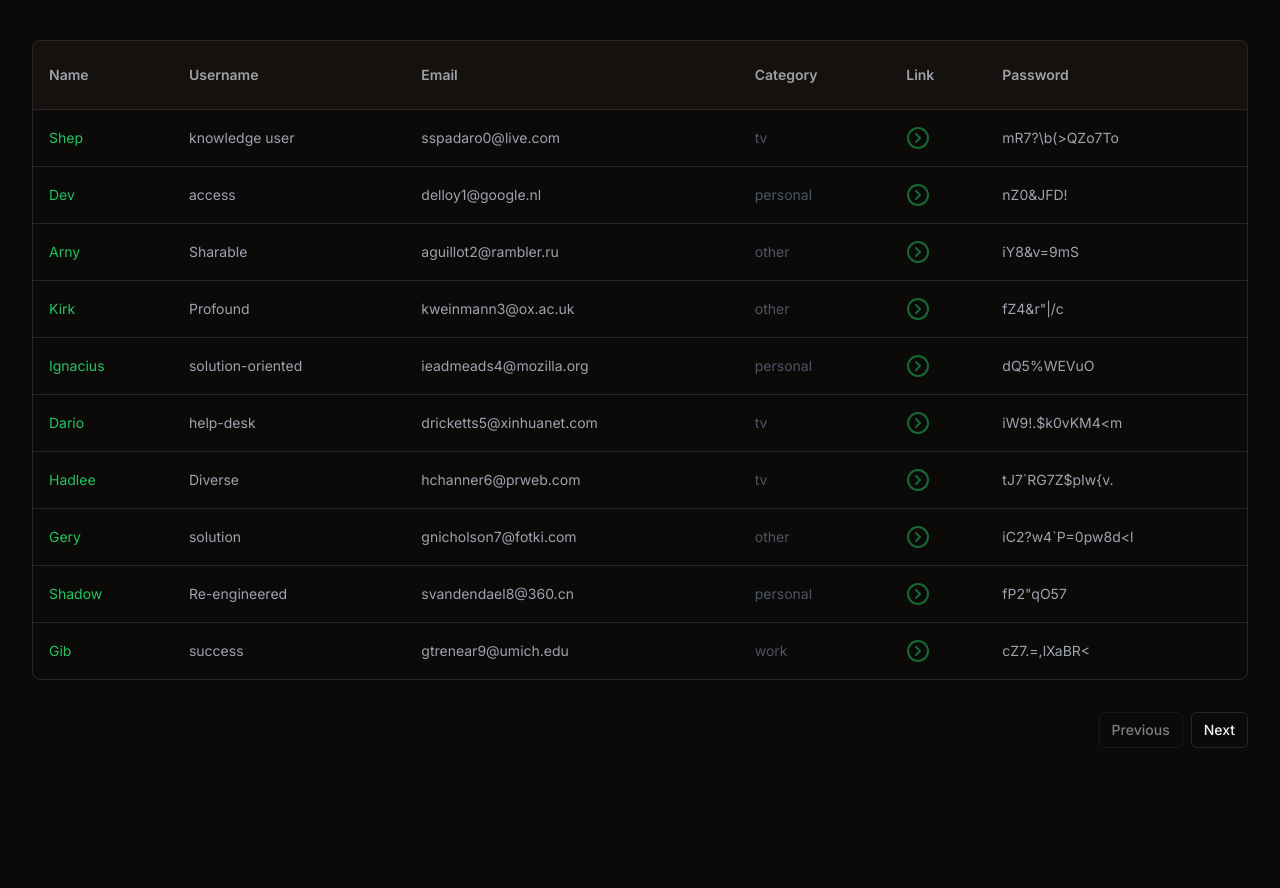
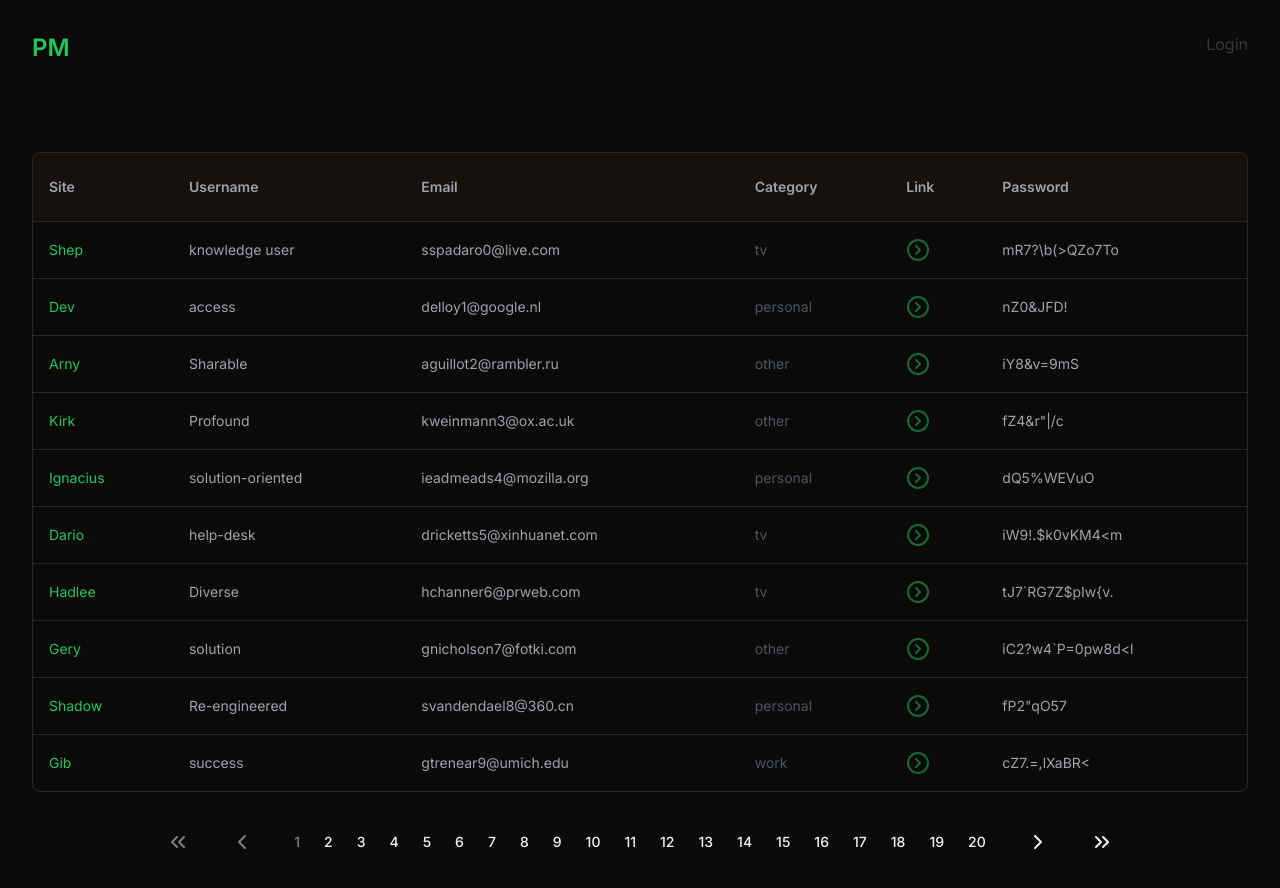
Before and after one commit to janddrras/pm, a Next.js app: page /dashboard in a window 1280 px wide. Shown: the top 888 px of the page. Before the commit the page ends 820 px from the top, so only its background shows below. Built offline with nearby package versions, Linux system fonts and the light colour scheme.

Commit message:
pagination complete

```diff
--- a/app/dashboard/_components/columns.tsx
+++ b/app/dashboard/_components/columns.tsx
@@ -7,7 +7,7 @@ import ActiveCell from "./ActiveCell"
 
 export const columns: ColumnDef<Access>[] = [
   {
-    header: "Name",
+    header: "Site",
     accessorKey: "name",
     cell: ({ row }) => {
       return <span className="text-primary">{row.getValue("name")}</span>
--- a/app/dashboard/_components/data-table.tsx
+++ b/app/dashboard/_components/data-table.tsx
@@ -4,6 +4,7 @@ import { ColumnDef, flexRender, getCoreRowModel, getPaginationRowModel, useReact
 
 import { Table, TableBody, TableCell, TableHead, TableHeader, TableRow } from "@/components/ui/table"
 import { Button } from "@/components/ui/button"
+import { ChevronLeft, ChevronRight, ChevronsLeft, ChevronsRight } from "lucide-react"
 
 interface DataTableProps<TData, TValue> {
   columns: ColumnDef<TData, TValue>[]
@@ -17,6 +18,8 @@ export function DataTable<TData, TValue>({ columns, data }: DataTableProps<TData
     getCoreRowModel: getCoreRowModel(),
     getPaginationRowModel: getPaginationRowModel()
   })
+  const pageNumber = table.getPageCount()
+  const arr = new Array(pageNumber).fill(0)
 
   return (
     <div>
@@ -54,14 +57,36 @@ export function DataTable<TData, TValue>({ columns, data }: DataTableProps<TData
           </TableBody>
         </Table>
       </div>
-      <div className="flex items-center justify-end space-x-2 py-8">
-        <Button variant="outline" size="sm" onClick={() => table.previousPage()} disabled={!table.getCanPreviousPage()}>
-          Previous
-        </Button>
-        <Button variant="outline" size="sm" onClick={() => table.nextPage()} disabled={!table.getCanNextPage()}>
-          Next
-        </Button>
-      </div>
+
+      {pageNumber > 1 && (
+        <div className="flex items-center justify-center space-x-4 py-8">
+          <Button variant="ghost" size="sm" onClick={() => table.firstPage()} disabled={!table.getCanPreviousPage()}>
+            <ChevronsLeft />
+          </Button>
+          <Button variant="ghost" size="sm" onClick={() => table.previousPage()} disabled={!table.getCanPreviousPage()}>
+            <ChevronLeft />
+          </Button>
+          <div>
+            {arr.map((_, index) => (
+              <Button
+                key={index}
+                variant="ghost"
+                size="sm"
+                onClick={() => table.setPageIndex(index)}
+                disabled={table.getState().pagination.pageIndex === index}
+              >
+                {index + 1}
+              </Button>
+            ))}
+          </div>
+          <Button variant="ghost" size="sm" onClick={() => table.nextPage()} disabled={!table.getCanNextPage()}>
+            <ChevronRight />
+          </Button>
+          <Button variant="ghost" size="sm" onClick={() => table.lastPage()} disabled={!table.getCanNextPage()}>
+            <ChevronsRight />
+          </Button>
+        </div>
+      )}
     </div>
   )
 }
--- a/app/layout.tsx
+++ b/app/layout.tsx
@@ -2,6 +2,7 @@ import type { Metadata } from "next"
 import { Inter } from "next/font/google"
 import "./globals.css"
 import { Toaster } from "@/components/ui/toaster"
+import Header from "@/components/Header"
 
 const inter = Inter({ subsets: ["latin"] })
 
@@ -18,6 +19,7 @@ export default function RootLayout({
   return (
     <html lang="en">
       <body className={inter.className}>
+        <Header />
         {children}
         <Toaster />
       </body>
--- a/app/page.tsx
+++ b/app/page.tsx
@@ -3,8 +3,8 @@ import Link from "next/link"
 
 export default function Home() {
   return (
-    <main className="flex min-h-screen flex-col items-center justify-between p-24">
-      <h1 className="text-center font-semibold text-4xl tracking-wide text-primary pt-36">Welcome!</h1>
+    <main className="flex flex-col items-center justify-between space-y-20">
+      <h1 className="text-center font-semibold text-4xl tracking-wide text-primary pt-8">Welcome!</h1>
       <div className="flex flex-col space-y-6">
         <div className="flex space-x-4">
           <div className="w-6 border h-6 bg-background" />
--- /dev/null
+++ b/components/Header.tsx
@@ -0,0 +1,16 @@
+import Link from "next/link"
+
+const Header = () => {
+  return (
+    <header className="flex justify-between content-center p-8 mb-4">
+      <Link href="/">
+        <h1 className="text-primary  hover:text-foreground text-2xl font-semibold">PM</h1>
+      </Link>
+      <Link className="text-foreground/20 hover:text-foreground" href="/login">
+        Login
+      </Link>
+    </header>
+  )
+}
+
+export default Header
```
